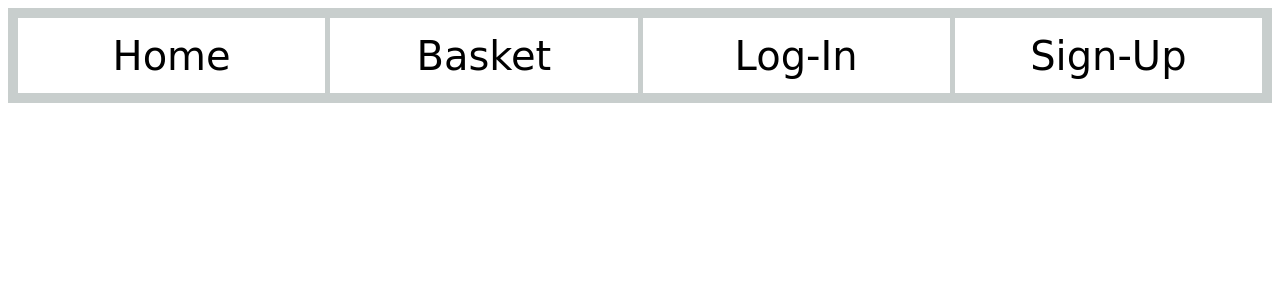
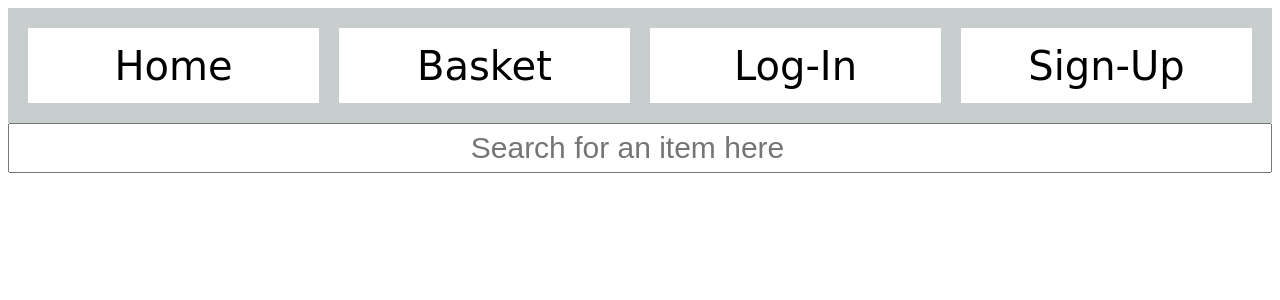
Before and after one commit to imozzila/shop, a Flask app: page / in a window 1280 px wide. Shown: the top 300 px of the page. Run offline with Flask 2, Linux system fonts and the light colour scheme; parts of the project's set-up code (start-up, migrations or seed data) failed here and were passed over; some web fonts are replaced.

Commit message:
more changes

```diff
--- a/shop/routes.py
+++ b/shop/routes.py
@@ -7,7 +7,7 @@ pages= {'Home':'home', 'Basket':'shopping_basket', 'Log-In':'login', 'Sign-Up':'
 @app.route('/')
 @app.route('/home')
 def home():
-    return render_template('index.html', pages=pages, page_list=list(pages.keys()))
+    return render_template('home.html', pages=pages, page_list=list(pages.keys()))
 
 @app.route('/basket/')
 def shopping_basket():
--- a/shop/static/index.css
+++ b/shop/static/index.css
@@ -2,12 +2,10 @@
 	display: grid;
 	grid-template-columns: repeat(4, 1fr);
 	background-color:#c8cecd;
-	grid-gap: 5px;
-	padding: 10px;
+	grid-gap: 20px;
+	padding: 20px;
 
 }
-
-
 
 .banner > div > a{
 display:grid;
@@ -22,3 +20,11 @@ height:75px;
   font-size:40px;
   font-family: "Coiny", cursive;
 }
+
+#search{
+	width: 100%;
+	height: 50px;
+	text-align:center;
+	font-size:30px;
+
+}
--- a/shop/templates/basket.html
+++ b/shop/templates/basket.html
@@ -1,5 +1,8 @@
 {% extends "index.html" %}
 {% block content %}
 <!-- We need a for loop here which prints each item in the basket-->
-test
+<div>
+  ItemName, ItemPicture, Price
+  <button type="button">Remove</button>
+</div>
 {% endblock %}
--- /dev/null
+++ b/shop/templates/home.html
@@ -0,0 +1,11 @@
+{% extends "index.html" %}
+
+{% block sub_banner %}
+<!-- This area should have the search bar-->
+<input id="search" size=50 type="search" placeholder="Search for an item here"></input>
+
+{% endblock %}
+
+{% block content %}
+<!-- Feel free to add items in here -->
+{% endblock content %}
--- a/shop/templates/index.html
+++ b/shop/templates/index.html
@@ -7,19 +7,30 @@
 </head>
 
 <body>
+
   <div class="container">
-  <div class="leftside">
-  </div>
+    <div class="banner">
+      <div class="first"><a href={{url_for(pages[page_list[0]])}}><div> {{page_list[0]}}</div> </a></div>
+      <div class="second"><a href={{url_for(pages[page_list[1]])}}> <div>{{page_list[1]}}</div> </a></div>
+      <div class="third"><a href={{url_for(pages[page_list[2]])}}><div> {{page_list[2]}}</div> </a></div>
+      <div class="fourth"><a href={{url_for(pages[page_list[3]])}}><div> {{page_list[3]}}</div> </a></div>
+    </div>
+
+    <div class="sub_banner">
+      {% block sub_banner %}
+
+      {% endblock sub_banner %}
+    </div>
+
+    <div class="leftside">
+    </div>
     <div class="content">
-      <div class="banner">
-        <div class="first"><a href={{url_for(pages[page_list[0]])}}><div> {{page_list[0]}}</div> </a></div>
-        <div class="second"><a href={{url_for(pages[page_list[1]])}}> <div>{{page_list[1]}}</div> </a></div>
-        <div class="third"><a href={{url_for(pages[page_list[2]])}}><div> {{page_list[2]}}</div> </a></div>
-        <div class="fourth"><a href={{url_for(pages[page_list[3]])}}><div> {{page_list[3]}}</div> </a></div>
-      </div>
       {% block content %}
+      {%  endblock content %}
+    </div>
 
-      {%  endblock %}
+    <div class="rightside">
+
     </div>
   </div>
 </body>
```
